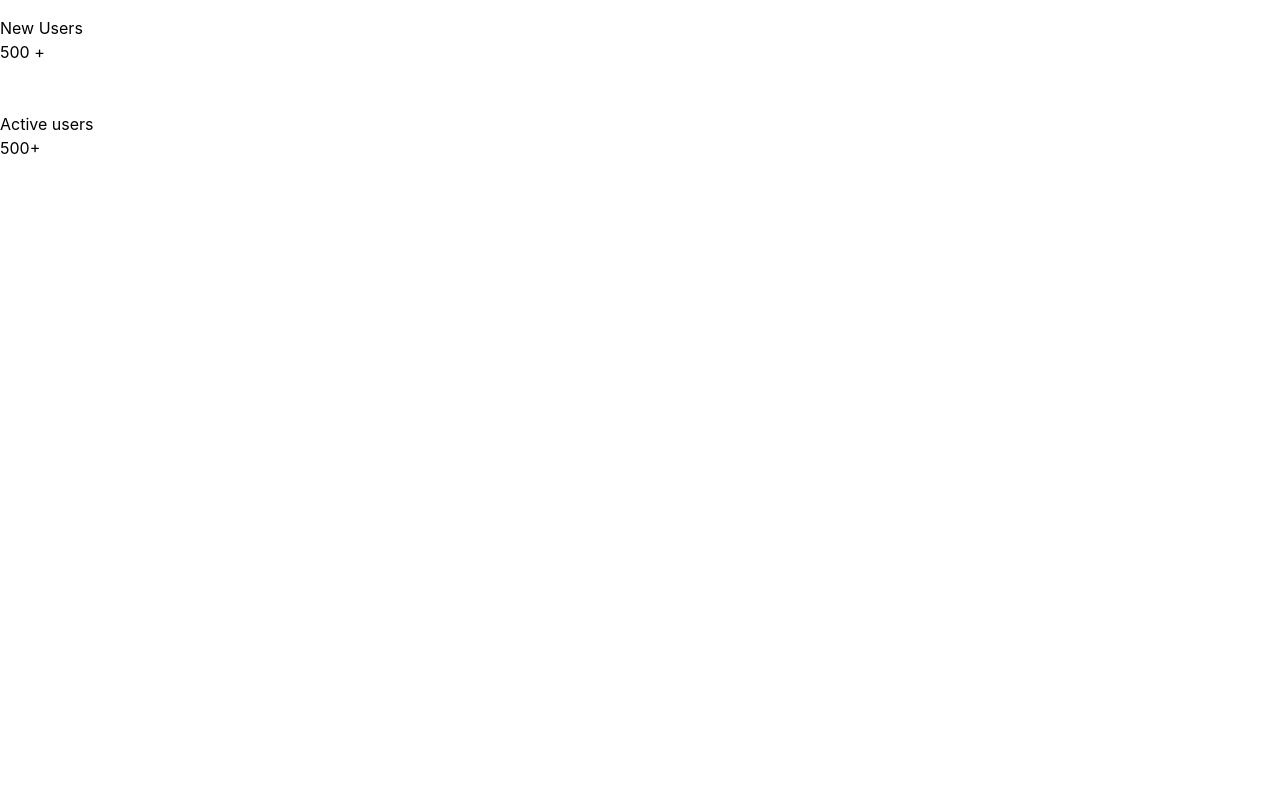
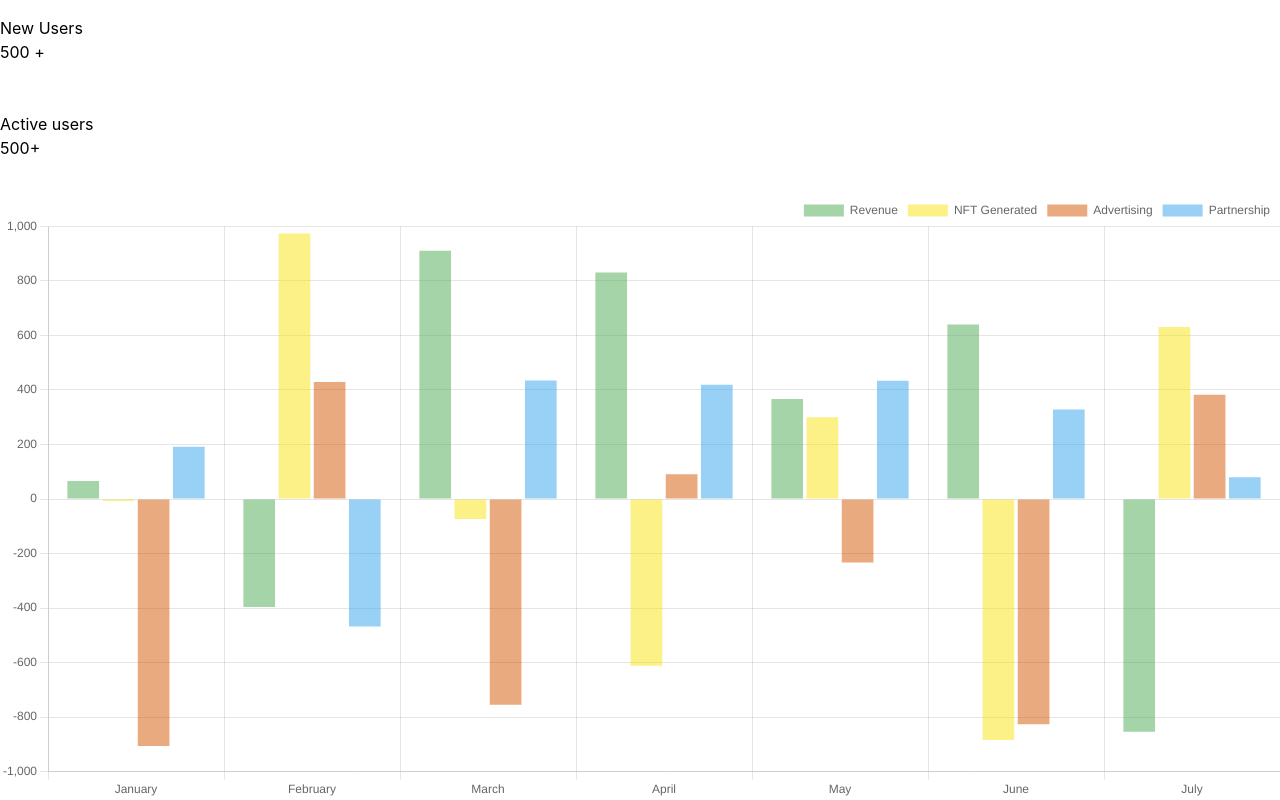
Before and after one commit to fikireab-m/Admin-Dashboard, a React (Vite) app: page / in a window 1280 px wide. Shown: the part 3349-4149 px from the top of the page. Before the commit the page ends 3509 px from the top, so only its background shows below. Built offline with nearby package versions, Linux system fonts and the light colour scheme.

Commit message:
simple bar chart + home page

```diff
--- a/src/pages/Home/index.tsx
+++ b/src/pages/Home/index.tsx
@@ -3,6 +3,8 @@ import users from "../../assets/icons/users_white.svg"
 import matchesIcon from "../../assets/icons/joined_hearts.svg"
 import userFavorite from "../../assets/icons/user_favorite.svg"
 import userPlus from "../../assets/icons/user_plus.svg"
+import SimpleBarChart from "../../components/charts/BarChart"
+import SimpleLineChart from "../../components/charts/SimpleLineChart"
 
 const Home = (): JSX.Element => {
   return (
@@ -64,6 +66,12 @@ const Home = (): JSX.Element => {
                 </div>
               </div>
             </div>
+            <div className="w-full grid gap-6 mb-8 md:grid-cols-2 xl:grid-cols-3 items-center">
+              <div className="p-1 rounded-md shadow-xl bg-white">
+                <SimpleBarChart titleText="" />
+              </div>
+
+            </div>
           </div>
         </main>
       </div>
```
